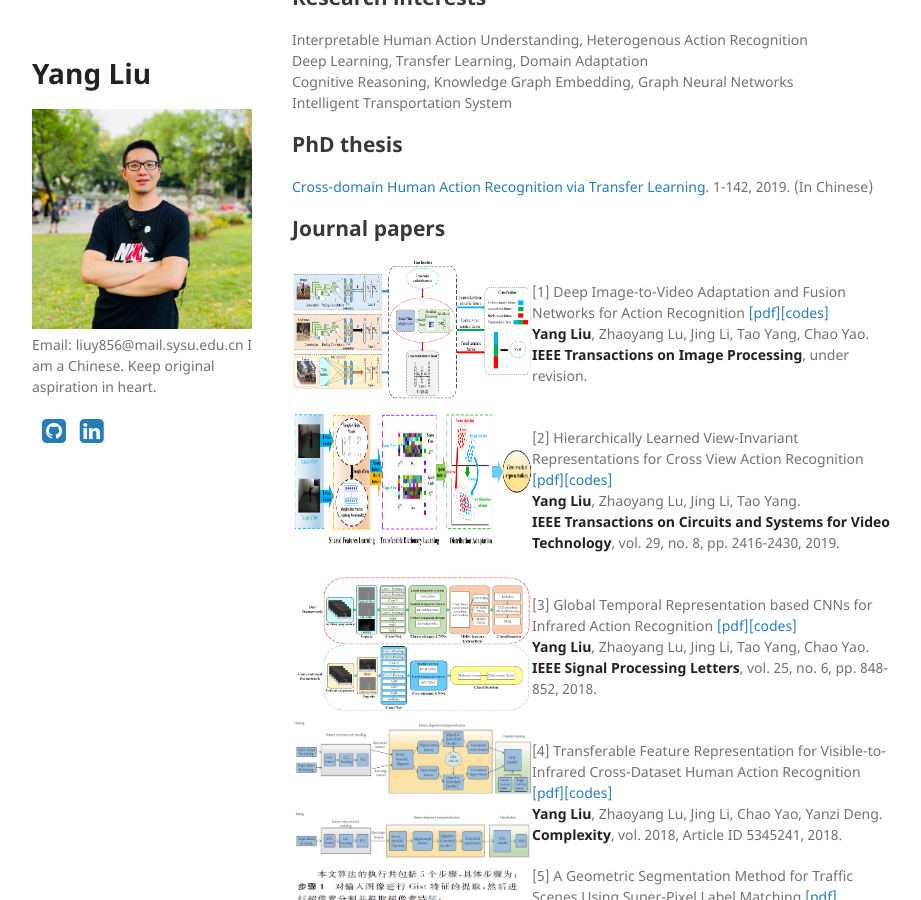
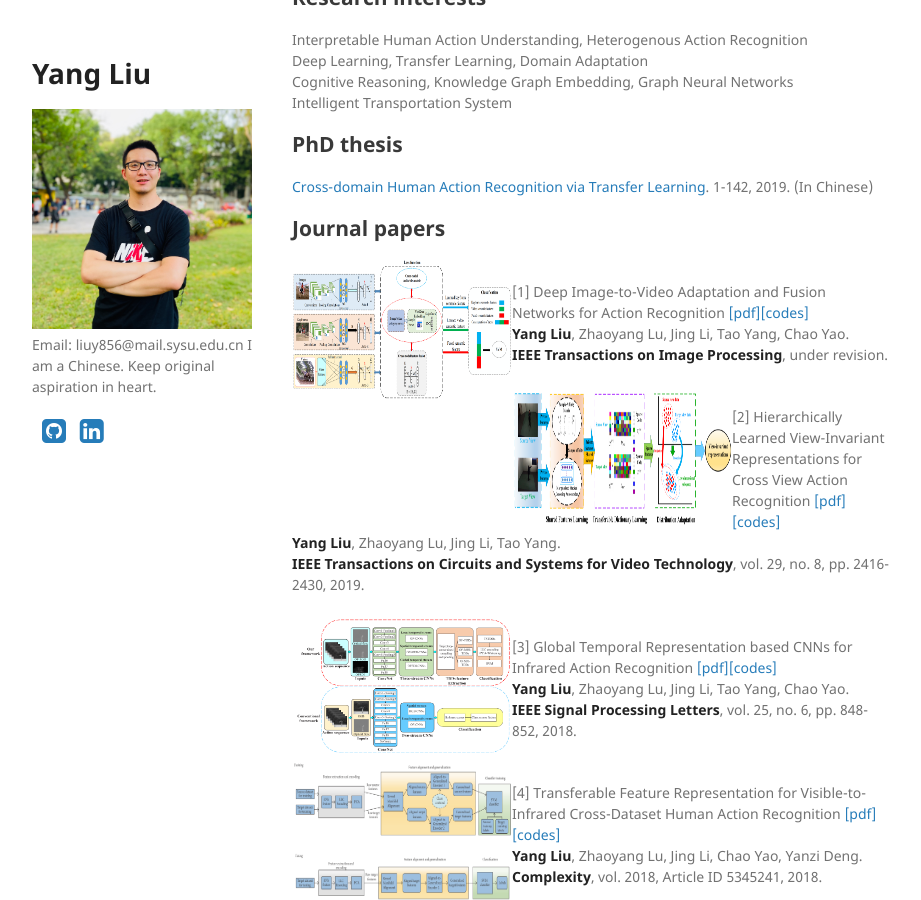
Before and after one commit to YangLiu9208/home, a Jekyll site: the page built from index.md, in a window 1280 px wide and 900 px high, scrolled down 555 px. Shown: the whole window, without its empty margins (178-1099 px from the left). Built offline with Jekyll 4.4.1, drawn with Linux system fonts in a browser that asks for light colours; a style sheet for code colours, icons or effects is not loaded.

Commit message:
Update index.md

```diff
--- a/index.md
+++ b/index.md
@@ -33,7 +33,7 @@ Intelligent Transportation System
 
 <div align="left">
           <a>
-            <img border="0" src="./TIP.png" align="left" width="240" height="140">
+            <img border="0" src="./TIP.png" align="left" width="220" height="140">
           </a>
 </div>
 [1] Deep Image-to-Video Adaptation and Fusion Networks for Action Recognition  [[pdf]](https://yangliu9208.github.io/DIVAFN/)[[codes]](https://yangliu9208.github.io/DIVAFN/)
@@ -43,7 +43,7 @@ Intelligent Transportation System
 
 <div align="left">
           <a>
-            <img border="0" src="./TCSVT.png" align="left" width="240" height="140">
+            <img border="0" src="./TCSVT.png" align="left" width="220" height="140">
           </a>
 </div>
 [2] Hierarchically Learned View-Invariant Representations for Cross View Action Recognition  [[pdf]](https://arxiv.org/abs/1809.00421)[[codes]](https://yangliu9208.github.io/JSRDA/)
@@ -53,7 +53,7 @@ Intelligent Transportation System
 
 <div align="left">
           <a>
-            <img border="0" src="./SPL.png" align="left" width="240" height="140">
+            <img border="0" src="./SPL.png" align="left" width="220" height="140">
           </a>
 </div>
 [3] Global Temporal Representation based CNNs for Infrared Action Recognition  [[pdf]](https://arxiv.org/abs/1909.08287)[[codes]](https://yangliu9208.github.io/TSTDDs/)
@@ -63,7 +63,7 @@ Intelligent Transportation System
 
 <div align="left">
           <a>
-            <img border="0" src="./Complexity.png" align="left" width="240" height="140">
+            <img border="0" src="./Complexity.png" align="left" width="220" height="140">
           </a>
 </div>
 [4] Transferable Feature Representation for Visible-to-Infrared Cross-Dataset Human Action Recognition  [[pdf]](https://arxiv.org/abs/1909.08297)[[codes]](https://yangliu9208.github.io/CDFAG/)
@@ -73,7 +73,7 @@ Intelligent Transportation System
 
 <div align="left">
           <a>
-            <img border="0" src="./XJT1.png" align="left" width="240" height="140">
+            <img border="0" src="./XJT1.png" align="left" width="220" height="140">
           </a>
 </div>
 [5] A Geometric Segmentation Method for Traffic Scenes Using Super-Pixel Label Matching  [[pdf]](http://zkxb.xjtu.edu.cn//oa/darticle.aspx?type=view&id=201808012)
@@ -83,7 +83,7 @@ Jiangce Hu, Zhaoyang Lu, Jing Li, Yanzi Deng, **Yang Liu**.
 
 <div align="left">
           <a>
-            <img border="0" src="./XJT2.png" align="left" width="240" height="140">
+            <img border="0" src="./XJT2.png" align="left" width="220" height="140">
           </a>
 </div>
 [6] Road Scene Segmentation Using Hierarchical Graph-based Inference  [[pdf]](http://zkxb.xjtu.edu.cn/oa/DArticle.aspx?type=view&id=201712010)
@@ -93,7 +93,7 @@ Yanzi Deng, Zhaoyang Lu, Jing Li, **Yang Liu.**
 ## Conference papers
 <div align="left">
           <a>
-            <img border="0" src="./CCBR.png" align="left" width="240" height="140">
+            <img border="0" src="./CCBR.png" align="left" width="220" height="140">
           </a>
 </div>
 [1] Combining Multiple Features for Cross-Domain Face Sketch Recognition  [[pdf]](https://link.springer.com/chapter/10.1007/978-3-319-46654-5_16)
```
